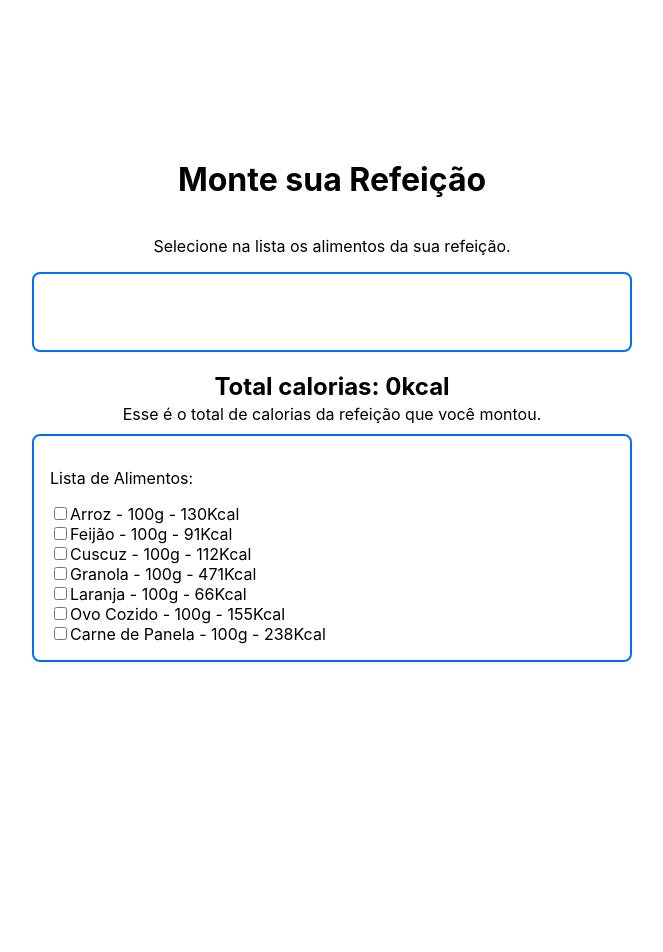
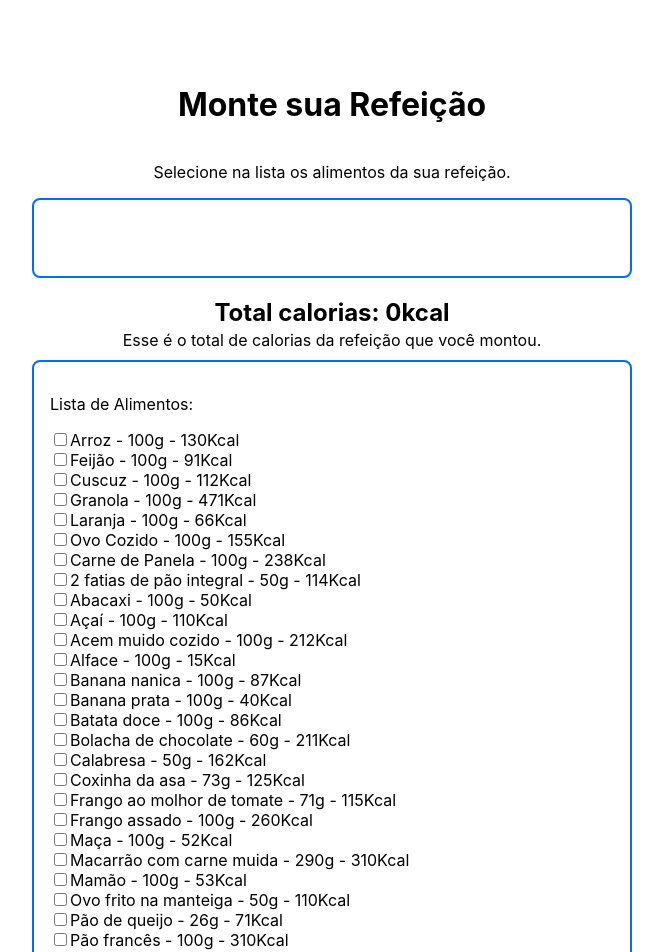
Before and after one commit to gabrielfpereira/gasto-calorico, a Next.js app: page /refeicoes in a window 1280 px wide. Shown: the top 952 px of the page, without its empty margins (308-971 px from the left). Before the commit the page ends 800 px from the top, so only its background shows below. Built offline with nearby package versions, Linux system fonts and the light colour scheme.

Commit message:
Adicionado mais alimentos

```diff
--- a/components/refeicoes/caloriasAlimentos.js
+++ b/components/refeicoes/caloriasAlimentos.js
@@ -34,4 +34,114 @@ export const alimentos = [
         gramas: 100,
         calorias: 238
     },
+    {
+        nome: '2 fatias de pão integral',
+        gramas: 50,
+        calorias: 114
+    },
+    {
+        nome: 'Abacaxi',
+        gramas: 100,
+        calorias: 50
+    },
+    {
+        nome: 'Açaí',
+        gramas: 100,
+        calorias: 110
+    },
+    {
+        nome: 'Acem muido cozido',
+        gramas: 100,
+        calorias: 212
+    },
+    {
+        nome: 'Alface',
+        gramas: 100,
+        calorias: 15
+    },
+    {
+        nome: 'Banana nanica',
+        gramas: 100,
+        calorias: 87
+    },
+    {
+        nome: 'Banana prata',
+        gramas: 100,
+        calorias: 40
+    },
+    {
+        nome: 'Batata doce',
+        gramas: 100,
+        calorias: 86
+    },
+    {
+        nome: 'Bolacha de chocolate',
+        gramas: 60,
+        calorias: 211
+    },
+    {
+        nome: 'Calabresa',
+        gramas: 50,
+        calorias: 162
+    },
+    {
+        nome: 'Coxinha da asa',
+        gramas: 73,
+        calorias: 125
+    },
+    {
+        nome: 'Frango ao molhor de tomate',
+        gramas: 71,
+        calorias: 115
+    },
+    {
+        nome: 'Frango assado',
+        gramas: 100,
+        calorias: 260
+    },
+    {
+        nome: 'Maça',
+        gramas: 100,
+        calorias: 52
+    },
+    {
+        nome: 'Macarrão com carne muida',
+        gramas: 290,
+        calorias: 310
+    },
+    {
+        nome: 'Mamão',
+        gramas: 100,
+        calorias: 53
+    },
+    {
+        nome: 'Ovo frito na manteiga',
+        gramas: 50,
+        calorias: 110
+    },
+    {
+        nome: 'Pão de queijo',
+        gramas: 26,
+        calorias: 71
+    },
+    {
+        nome: 'Pão francês',
+        gramas: 100,
+        calorias: 310
+    },
+    {
+        nome: 'Pastel de carne',
+        gramas: 80,
+        calorias: 202
+    },
+    {
+        nome: 'Tapioca',
+        gramas: 100,
+        calorias: 130
+    },
+    {
+        nome: 'Torrada',
+        gramas: 100,
+        calorias: 313
+    },
 ]
```
